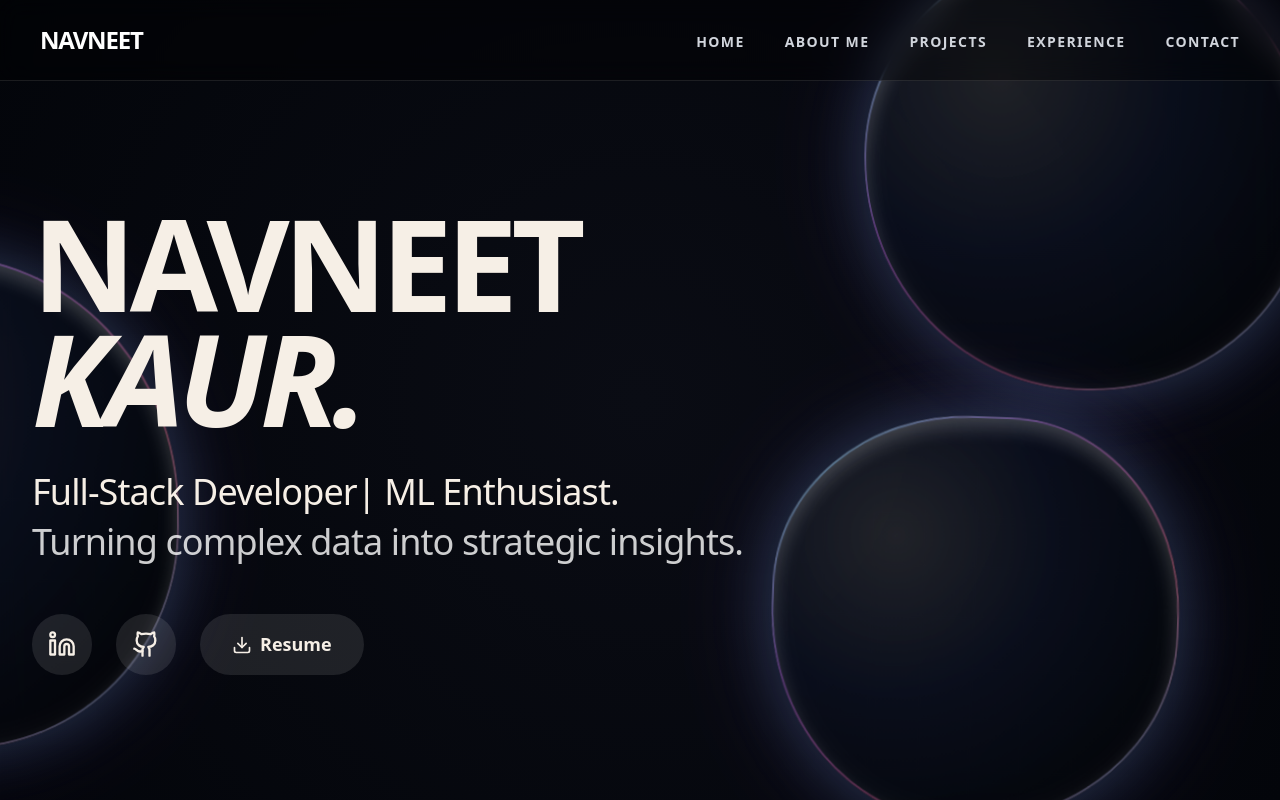
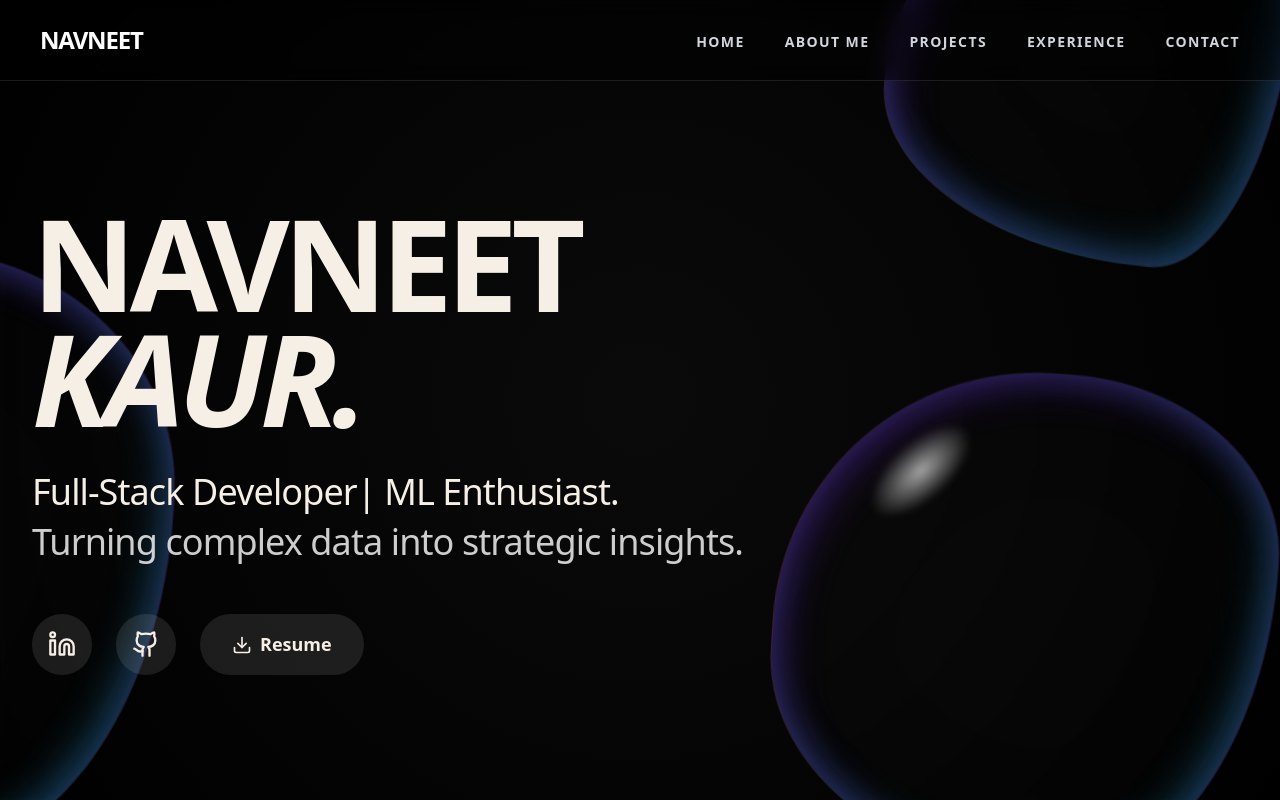
Before and after one commit to Navi-1105/navneet-portfolio, a Next.js app: page / in a window 1280 px wide. Shown: the top 800 px of the page. Built offline with nearby package versions, Linux system fonts and the light colour scheme.

Commit message:
Enhance bubble effect: Add glassy translucent soap bubble look with oil-slick rims

```diff
--- a/app/globals.css
+++ b/app/globals.css
@@ -5,7 +5,8 @@
 ========================= */
 
 :root {
-  --bg: #03050a;
+  /* Pure deep black for high contrast like the reference */
+  --bg: #030303;
   --fg: #f7f5f0;
 }
 
@@ -20,21 +21,23 @@ body {
   font-size: 18px;
   line-height: 1.6;
   cursor: none;
+  overflow-x: hidden; /* Prevent scrollbars from bubbles */
 }
 
 /* =========================
-   BASE DARK BACKGROUND
+   BACKGROUND (Subtle Deep Glow)
 ========================= */
 
 .wavy-bg {
   position: fixed;
   inset: 0;
   z-index: 0;
-  background: radial-gradient(circle at center, #0a0c14 0%, #03050a 100%);
+  /* Very subtle spotlight in the center, fading to pure black */
+  background: radial-gradient(circle at 50% 50%, #0a0a0a 0%, #000000 100%);
 }
 
 /* =========================
-   BUBBLES CONTAINER
+   IRIDESCENT GLASS BUBBLES (EXACT MATCH)
 ========================= */
 
 .bubbles-container {
@@ -42,97 +45,135 @@ body {
   inset: 0;
   z-index: 0;
   pointer-events: none;
-  overflow: visible;
 }
-
-/* =========================
-   IRIDESCENT BUBBLE - GLASSY EFFECT
-========================= */
 
 .iridescent-bubble {
   position: absolute;
-  border-radius: 50%;
   transform: translate(-50%, -50%);
   pointer-events: none;
-  border-radius: 48% 52% 50% 50% / 50% 48% 52% 50%;
 
-  /* The "Secret Sauce": A mix of dark inner body and bright edges */
-  background: radial-gradient(
-    circle at 30% 30%,
-    rgba(255, 255, 255, 0.1) 0%,
-    rgba(10, 15, 30, 0.8) 40%,
-    rgba(0, 0, 0, 0.9) 100%
-  );
+  /* Fluid, organic shape base */
+  border-radius: 40% 60% 70% 30% / 40% 50% 60% 50%;
 
-  /* Multi-layered glow to match the rainbow edges */
+  /* TRANSPARENCY IS KEY: Almost clear background */
+  background: rgba(255, 255, 255, 0.01);
+
+  /* THE SOAP BUBBLE EFFECT: Layered shadows create the rim */
   box-shadow:
-    inset 0 0 40px rgba(255, 255, 255, 0.05),
-    0 0 60px rgba(100, 200, 255, 0.2),
-    0 0 100px rgba(180, 100, 255, 0.15),
-    inset 0 10px 20px rgba(255, 255, 255, 0.2);
+    /* 1. Thin white-ish outer edge definition */
+    0 0 2px rgba(255, 255, 255, 0.1),
+    /* 2. Inner Purple Glow (Top Left) */
+    inset 10px 10px 40px rgba(140, 50, 255, 0.3),
+    /* 3. Inner Cyan/Teal Glow (Bottom Right) */
+    inset -10px -10px 40px rgba(50, 200, 255, 0.3),
+    /* 4. Deep soft shadow to give it 3D volume without filling it */
+    inset 0 0 100px rgba(0, 0, 0, 0.8);
 
-  backdrop-filter: blur(10px);
-  animation: bubbleFloat ease-in-out infinite;
-  will-change: transform;
+  /* Glass distortion effect */
+  backdrop-filter: blur(2px);
+
+  /* Organic morphing animation */
+  animation: fluidFloat 12s ease-in-out infinite alternate;
+  will-change: transform, border-radius;
 }
 
-/* Iridescent rainbow rim */
+/* The Rainbow "Oil Slick" Rim */
 .iridescent-bubble::before {
   content: "";
   position: absolute;
-  inset: 0;
+  inset: -1px; /* Slightly larger than the bubble */
   border-radius: inherit;
-  padding: 2px;
-  background: linear-gradient(
-    135deg,
-    rgba(100, 255, 255, 0.5),
-    rgba(200, 100, 255, 0.4),
-    rgba(255, 100, 150, 0.4),
-    rgba(100, 200, 255, 0.5)
+  padding: 1px; /* Border width */
+
+  /* Conic gradient creates the rainbow swirl on edges */
+  background: conic-gradient(
+    from 0deg,
+    transparent 0%,
+    rgba(140, 50, 255, 0.5) 25%, /* Purple */
+    rgba(50, 200, 255, 0.5) 50%, /* Cyan */
+    rgba(255, 100, 200, 0.5) 75%, /* Pink */
+    transparent 100%
   );
+
+  /* Masking trick to show gradient only as a border */
   -webkit-mask:
+    linear-gradient(#fff 0 0) content-box,
+    linear-gradient(#fff 0 0);
+  mask:
     linear-gradient(#fff 0 0) content-box,
     linear-gradient(#fff 0 0);
   -webkit-mask-composite: xor;
   mask-composite: exclude;
-  filter: blur(1px);
+
+  filter: blur(8px); /* Soften the rainbow colors */
+  opacity: 0.8;
 }
 
-/* Floating animation - organic, fluid movement */
-@keyframes bubbleFloat {
+/* The Sharp White Glossy Reflection (Crucial for the "Wet" look) */
+.iridescent-bubble::after {
+  content: "";
+  position: absolute;
+  top: 15%;
+  left: 15%;
+  width: 25%;
+  height: 12%;
+  border-radius: 50%;
+
+  /* Sharp white fading to transparent */
+  background: radial-gradient(ellipse at center, rgba(255,255,255,0.9) 0%, rgba(255,255,255,0) 70%);
+
+  filter: blur(3px);
+  transform: rotate(-45deg);
+  opacity: 0.7;
+}
+
+@keyframes fluidFloat {
   0% {
-    transform: translate(-50%, -50%) translate3d(0, 0, 0) scale(1) rotate(0deg);
-    border-radius: 48% 52% 50% 50% / 50% 48% 52% 50%;
+    border-radius: 40% 60% 70% 30% / 40% 50% 60% 50%;
+    transform: translate(-50%, -50%) rotate(0deg);
   }
-  25% {
-    transform: translate(-50%, -50%) translate3d(15px, -20px, 0) scale(1.02) rotate(2deg);
-    border-radius: 50% 45% 55% 50% / 45% 50% 50% 55%;
+  33% {
+    border-radius: 60% 40% 30% 70% / 60% 30% 70% 40%;
+    transform: translate(-50%, -55%) rotate(5deg);
   }
-  50% {
-    transform: translate(-50%, -50%) translate3d(-10px, 25px, 0) scale(0.98) rotate(-1deg);
-    border-radius: 55% 50% 45% 50% / 50% 55% 45% 50%;
-  }
-  75% {
-    transform: translate(-50%, -50%) translate3d(20px, 10px, 0) scale(1.02) rotate(1.5deg);
-    border-radius: 48% 52% 50% 48% / 52% 48% 52% 48%;
+  66% {
+    border-radius: 50% 50% 60% 40% / 40% 60% 50% 50%;
+    transform: translate(-50%, -45%) rotate(-5deg);
   }
   100% {
-    transform: translate(-50%, -50%) translate3d(0, 0, 0) scale(1) rotate(0deg);
-    border-radius: 48% 52% 50% 50% / 50% 48% 52% 50%;
+    border-radius: 40% 60% 70% 30% / 40% 50% 60% 50%;
+    transform: translate(-50%, -50%) rotate(0deg);
   }
 }
 
-
 /* =========================
-   CURSOR (OPTIONAL)
+   CURSOR (Unchanged)
 ========================= */
-
 .custom-cursor {
   position: fixed;
   inset: 0;
   pointer-events: none;
   z-index: 50;
 }
+.cursor-dot {
+  position: absolute;
+  width: 8px;
+  height: 8px;
+  background: white;
+  border-radius: 50%;
+  transform: translate(-50%, -50%);
+  pointer-events: none;
+}
+.cursor-trailer {
+  position: absolute;
+  width: 40px;
+  height: 40px;
+  border: 1px solid rgba(255, 255, 255, 0.5);
+  border-radius: 50%;
+  transform: translate(-50%, -50%);
+  pointer-events: none;
+  transition: transform 0.1s ease;
+}
 
 @media (pointer: coarse) {
   body { cursor: auto; }
--- a/components/AuroraBackground.tsx
+++ b/components/AuroraBackground.tsx
@@ -1,9 +1,14 @@
-// AuroraBackground.tsx
+// components/AuroraBackground.tsx
 export default function AuroraBackground() {
   const bubbles = [
-    { size: 500, left: -5, top: 60, delay: 0 },    // Bottom Left bubble
-    { size: 450, left: 85, top: 20, delay: 1.5 },  // Top Right bubble
-    { size: 400, left: 75, top: 80, delay: 3 },    // Bottom Right bubble
+    // Bottom Left - Large, mostly off-screen
+    { size: 600, left: -10, top: 70, delay: 0 },
+
+    // Top Right - Medium, floating near header
+    { size: 400, left: 85, top: 10, delay: 1.5 },
+
+    // Bottom Right - Medium-Large
+    { size: 500, left: 80, top: 80, delay: 3 },
   ];
 
   return (
@@ -20,7 +25,7 @@ export default function AuroraBackground() {
               left: `${b.left}%`,
               top: `${b.top}%`,
               animationDelay: `${b.delay}s`,
-              animationDuration: `${12 + i * 2}s`,
+              animationDuration: `${15 + i * 2}s`, // Slower movement for glass effect
             }}
           />
         ))}
```
Lines whose indentation alone changed are shown as unchanged.
